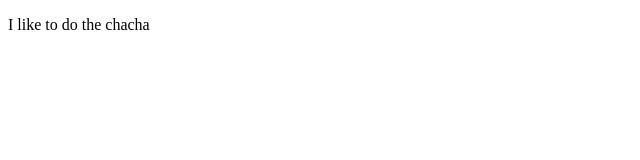
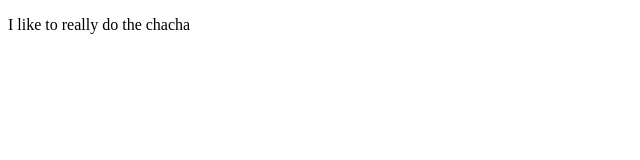
Before and after one commit to benjaminbartling/group1, a plain HTML site: page index.html in a window 1280 px wide. Shown: the full height of the page, 0-640 px from the left. Drawn offline with Linux system fonts and the light colour scheme.

Commit message:
benjaminbartling
fdbb

```diff
--- a/index.html
+++ b/index.html
@@ -4,6 +4,6 @@
 	<title>Wow</title>
 </head>
 <body>
-<p>I like to do the chacha </p>
+<p>I like to really do the chacha </p>
 </body>
 </html>
```
